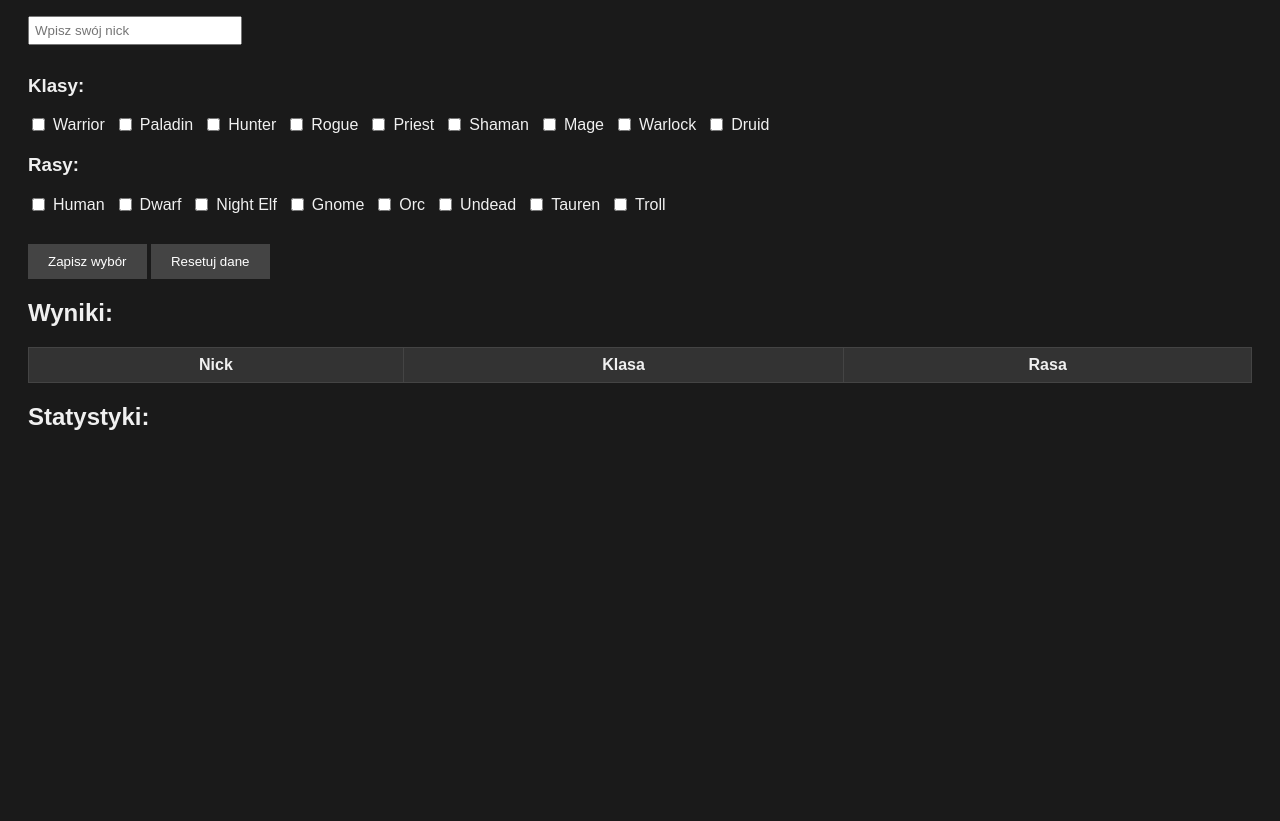
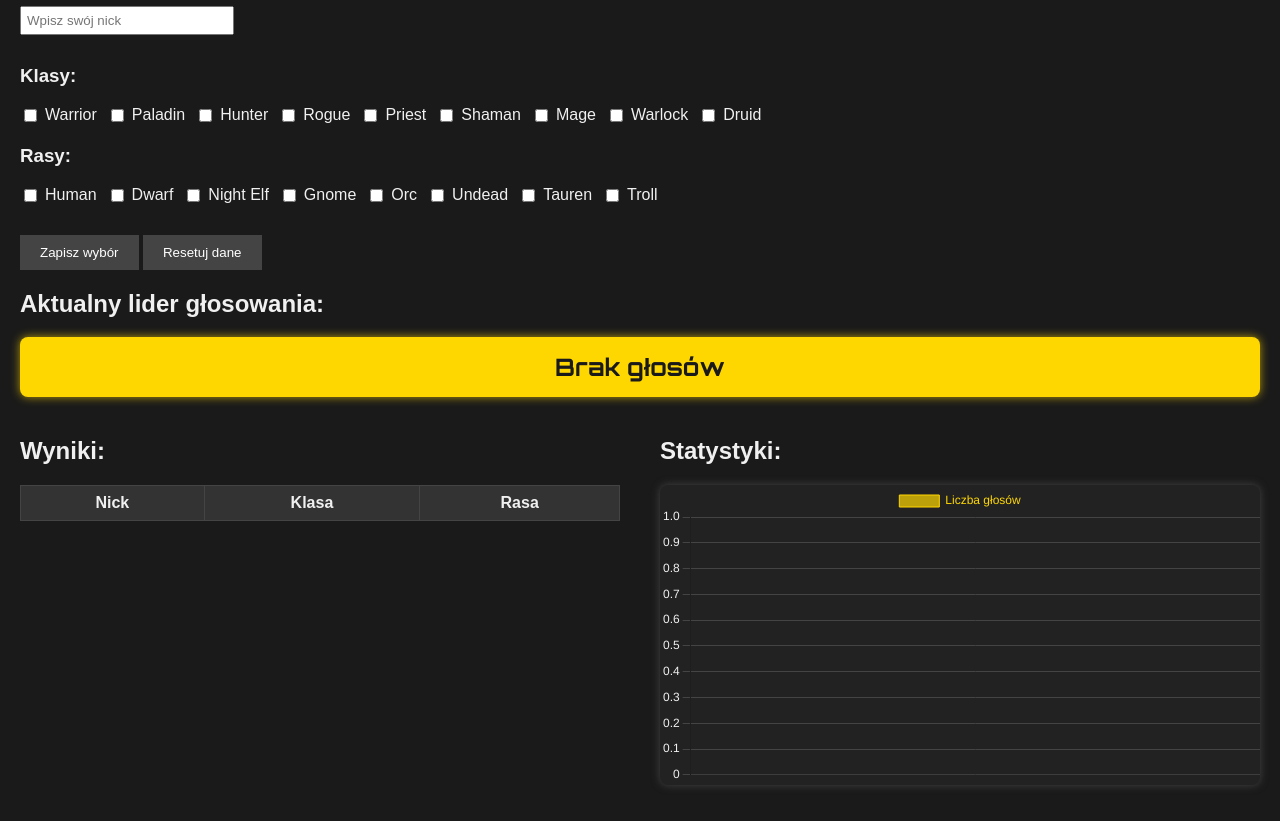
Before and after one commit to Finalway1606/wow, a plain HTML site: page index.html in a window 1280 px wide. Shown: the part 133-954 px from the top of the page. Before the commit the page ends 800 px from the top, so only its background shows below. Drawn offline with nearby package versions, Linux system fonts and the light colour scheme; no server answers.

Commit message:
Update index.html

```diff
--- a/index.html
+++ b/index.html
@@ -2,20 +2,106 @@
 <html lang="pl">
 <head>
   <meta charset="UTF-8" />
-  <meta name="viewport" content="width=device-width, initial-scale=1.0" />
+  <meta name="viewport" content="width=device-width, initial-scale=1" />
   <title>WoW Classic - Wybierz klasę i rasę</title>
+  <link href="https://fonts.googleapis.com/css2?family=Orbitron:wght@700&display=swap" rel="stylesheet" />
   <style>
-    body { font-family: Arial, sans-serif; padding: 20px; background: #1a1a1a; color: #f0f0f0; }
-    h1 { color: #ffd700; }
-    .form-section { margin-bottom: 20px; }
-    .checkbox-group { display: flex; flex-wrap: wrap; gap: 10px; }
-    label { display: flex; align-items: center; gap: 5px; }
-    table { width: 100%; border-collapse: collapse; margin-top: 20px; }
-    th, td { border: 1px solid #444; padding: 8px; text-align: center; }
-    th { background-color: #333; }
-    button { padding: 10px 20px; cursor: pointer; background-color: #444; color: white; border: none; margin-top: 10px; }
-    button:hover { background-color: #666; }
-    input[type='text'] { padding: 5px; margin-bottom: 10px; width: 200px; }
+    body {
+      font-family: Arial, sans-serif;
+      padding: 20px;
+      background: #1a1a1a;
+      color: #f0f0f0;
+      margin: 0;
+    }
+    h1 {
+      color: #ffd700;
+      margin-bottom: 20px;
+    }
+    .form-section {
+      margin-bottom: 20px;
+    }
+    .checkbox-group {
+      display: flex;
+      flex-wrap: wrap;
+      gap: 10px;
+    }
+    label {
+      display: flex;
+      align-items: center;
+      gap: 5px;
+      cursor: pointer;
+    }
+    table {
+      width: 100%;
+      border-collapse: collapse;
+      margin-top: 10px;
+    }
+    th, td {
+      border: 1px solid #444;
+      padding: 8px;
+      text-align: center;
+    }
+    th {
+      background-color: #333;
+    }
+    button {
+      padding: 10px 20px;
+      cursor: pointer;
+      background-color: #444;
+      color: white;
+      border: none;
+      margin-top: 10px;
+    }
+    button:hover {
+      background-color: #666;
+    }
+    input[type='text'] {
+      padding: 5px;
+      margin-bottom: 10px;
+      width: 200px;
+    }
+
+    /* Kontener na wyniki i statystyki obok siebie */
+    .results-stats-container {
+      display: flex;
+      gap: 40px;
+      margin-top: 20px;
+      flex-wrap: wrap;
+    }
+    /* Blok wyników - tabela */
+    .results-container {
+      flex: 1 1 400px;
+      min-width: 300px;
+    }
+    /* Blok statystyk i diagramu */
+    .stats-container {
+      flex: 1 1 400px;
+      min-width: 300px;
+    }
+
+    /* Styl dla lidera */
+    #currentLeader {
+      font-family: 'Orbitron', sans-serif;
+      font-weight: 700;
+      background-color: #ffd700;
+      color: #1a1a1a;
+      padding: 15px;
+      border-radius: 8px;
+      box-shadow: 0 0 10px #ffd700aa;
+      text-align: center;
+      font-size: 1.5em;
+      margin-bottom: 20px;
+      user-select: none;
+    }
+
+    /* Canvas diagramu */
+    #statsChart {
+      width: 100% !important;
+      height: 300px !important;
+      background-color: #222;
+      border-radius: 8px;
+      box-shadow: 0 0 8px #444;
+    }
   </style>
 </head>
 <body>
@@ -41,6 +127,12 @@
     <button type="button" id="resetButton">Resetuj dane</button>
   </form>
 
+  <!-- Aktualny lider głosowania -->
+  <h2>Aktualny lider głosowania:</h2>
+  <div id="currentLeader">Brak głosów</div>
+
+  <div class="results-stats-container">
+    <div class="results-container">
       <h2>Wyniki:</h2>
       <table id="resultsTable">
         <thead>
@@ -52,9 +144,17 @@
         </thead>
         <tbody></tbody>
       </table>
+    </div>
 
+    <div class="stats-container">
       <h2>Statystyki:</h2>
+      <canvas id="statsChart"></canvas>
       <ul id="statsList"></ul>
+    </div>
+  </div>
+
+  <!-- Chart.js z CDN -->
+  <script src="https://cdn.jsdelivr.net/npm/chart.js"></script>
 
   <script>
     const wowClasses = [
@@ -84,11 +184,55 @@
     const JSONBIN_ENDPOINT = 'https://api.jsonbin.io/v3/b/688276d2ae596e708fbb30d0';
     const API_KEY = '$2a$10$0wgbqWh8esrHLuiDPFo.q.O5/Zr8kDX/oT7sd5.QnMiGqFWYDsjnm';
 
+    // Inicjalizacja wykresu Chart.js
+    const ctx = document.getElementById('statsChart').getContext('2d');
+    let chart = new Chart(ctx, {
+      type: 'bar',
+      data: {
+        labels: [],
+        datasets: [{
+          label: 'Liczba głosów',
+          data: [],
+          backgroundColor: 'rgba(255, 215, 0, 0.7)', // złoty
+          borderColor: 'rgba(255, 215, 0, 1)',
+          borderWidth: 1,
+          borderRadius: 5,
+        }]
+      },
+      options: {
+        responsive: true,
+        scales: {
+          y: {
+            beginAtZero: true,
+            ticks: {
+              color: '#f0f0f0'
+            },
+            grid: {
+              color: '#444'
+            }
+          },
+          x: {
+            ticks: {
+              color: '#f0f0f0',
+              maxRotation: 90,
+              minRotation: 45,
+            },
+            grid: {
+              display: false
+            }
+          }
+        },
+        plugins: {
+          legend: {
+            labels: { color: '#ffd700' }
+          }
+        }
+      }
+    });
+
     function loadSharedData() {
       fetch(JSONBIN_ENDPOINT, {
-        headers: {
-          'X-Master-Key': API_KEY
-        }
+        headers: { 'X-Master-Key': API_KEY }
       })
       .then(res => res.json())
       .then(data => {
@@ -96,6 +240,7 @@
         users = data.record.users || [];
         updateStatsDisplay();
         loadResultsTable();
+        updateLeader();
       })
       .catch(err => console.error('Błąd przy ładowaniu:', err));
     }
@@ -116,6 +261,7 @@
     const raceContainer = document.getElementById('raceCheckboxes');
     const statsList = document.getElementById('statsList');
     const resultsTable = document.querySelector('#resultsTable tbody');
+    const currentLeaderDiv = document.getElementById('currentLeader');
 
     function createCheckbox(name, groupName) {
       const label = document.createElement('label');
@@ -143,6 +289,15 @@
         li.textContent = `${key} - ${count}`;
         statsList.appendChild(li);
       });
+
+      // Aktualizacja wykresu
+      const labels = Object.keys(stats);
+      const data = Object.values(stats);
+      chart.data.labels = labels;
+      chart.data.datasets[0].data = data;
+      chart.update();
+
+      updateLeader();
     }
 
     function loadResultsTable() {
@@ -154,6 +309,24 @@
       });
     }
 
+    // Aktualizacja lidera na podstawie statystyk
+    function updateLeader() {
+      if (Object.keys(stats).length === 0) {
+        currentLeaderDiv.textContent = 'Brak głosów';
+        return;
+      }
+      let maxVotes = 0;
+      let leader = '';
+      for (const [combo, count] of Object.entries(stats)) {
+        if (count > maxVotes) {
+          maxVotes = count;
+          leader = combo;
+        }
+      }
+      currentLeaderDiv.textContent = `${leader} z ${maxVotes} głosami`;
+    }
+
+    // Dodaj checkboxy
     wowClasses.forEach(cls => classContainer.appendChild(createCheckbox(cls, 'class')));
     wowRaces.forEach(race => raceContainer.appendChild(createCheckbox(race, 'race')));
 
```
Lines whose indentation alone changed are shown as unchanged.
